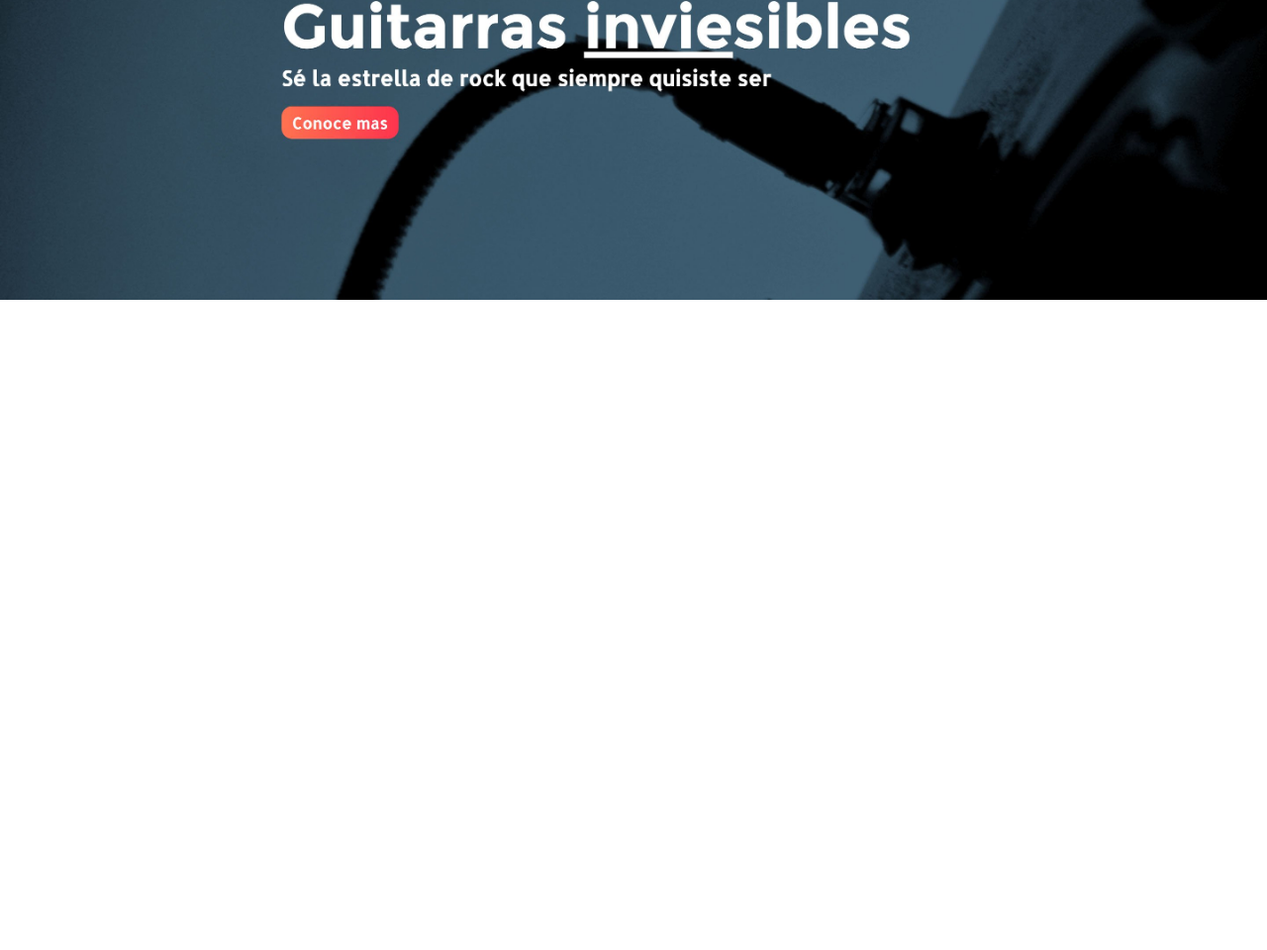
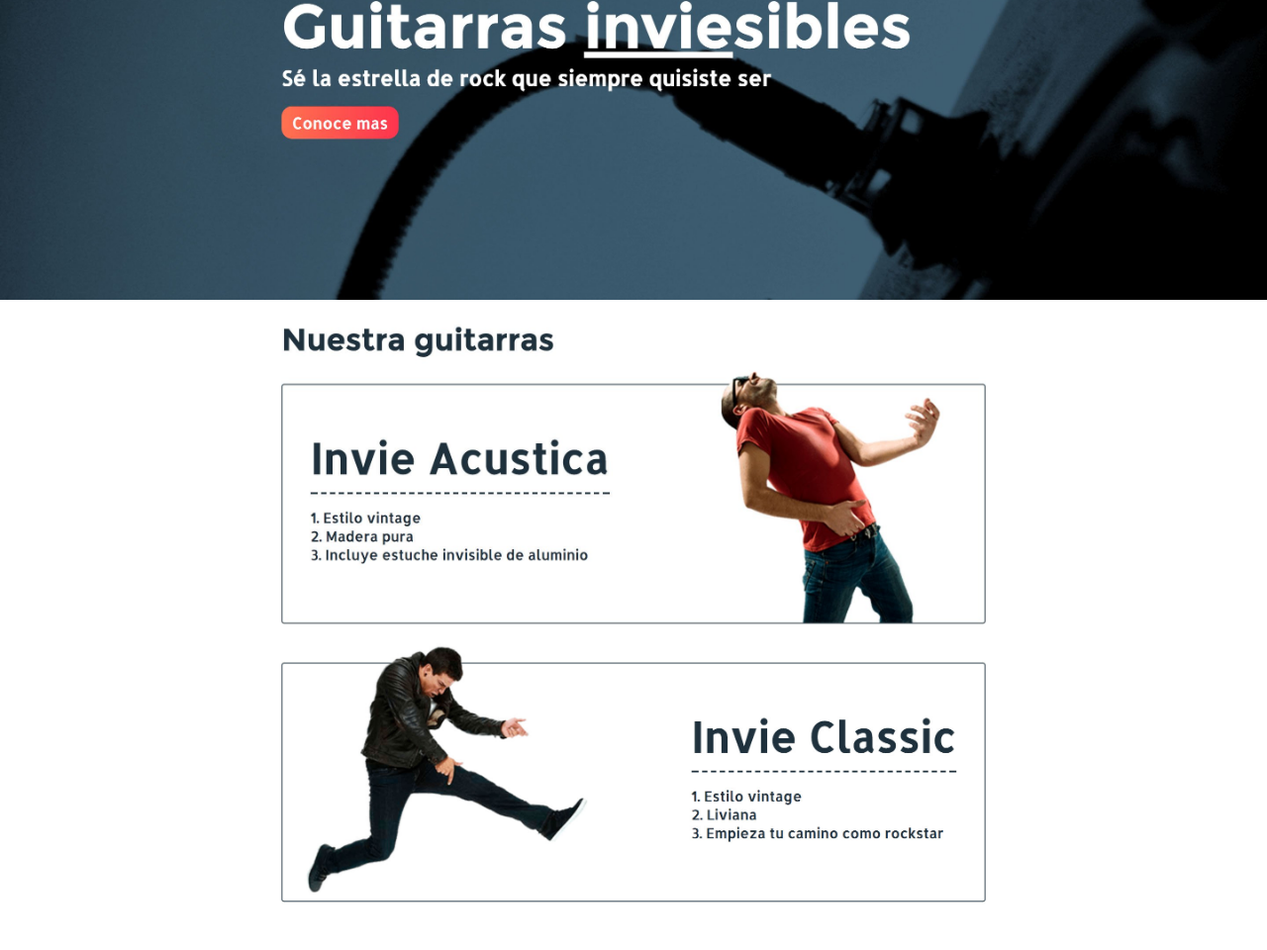
Before and after one commit to juanemilio/invie, a plain HTML site: page index.html in a window 1280 px wide. Shown: the part 172-1132 px from the top of the page at 99% size. Before the commit the page ends 800 px from the top, so only its background shows below. Drawn offline with Linux system fonts and the light colour scheme.

Commit message:
Agregando clasica

```diff
--- a/index.html
+++ b/index.html
@@ -14,5 +14,7 @@
 	<body>
 		<img src="header.jpg"/>
 		<img src="hero.jpg"/>
+		<img src="acustica.jpg"/>
+		<img src="clasica.jpg"/>
 	</body>
 </html>
```
Also changed, not shown: clasica.jpg (added).
